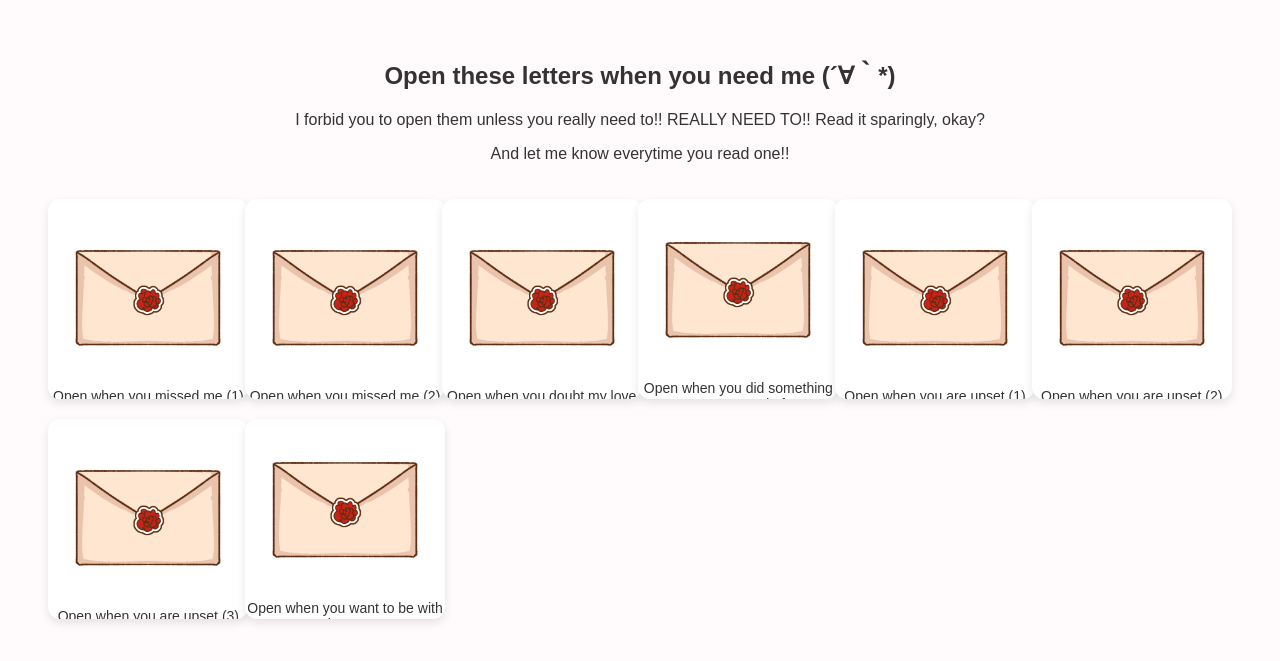
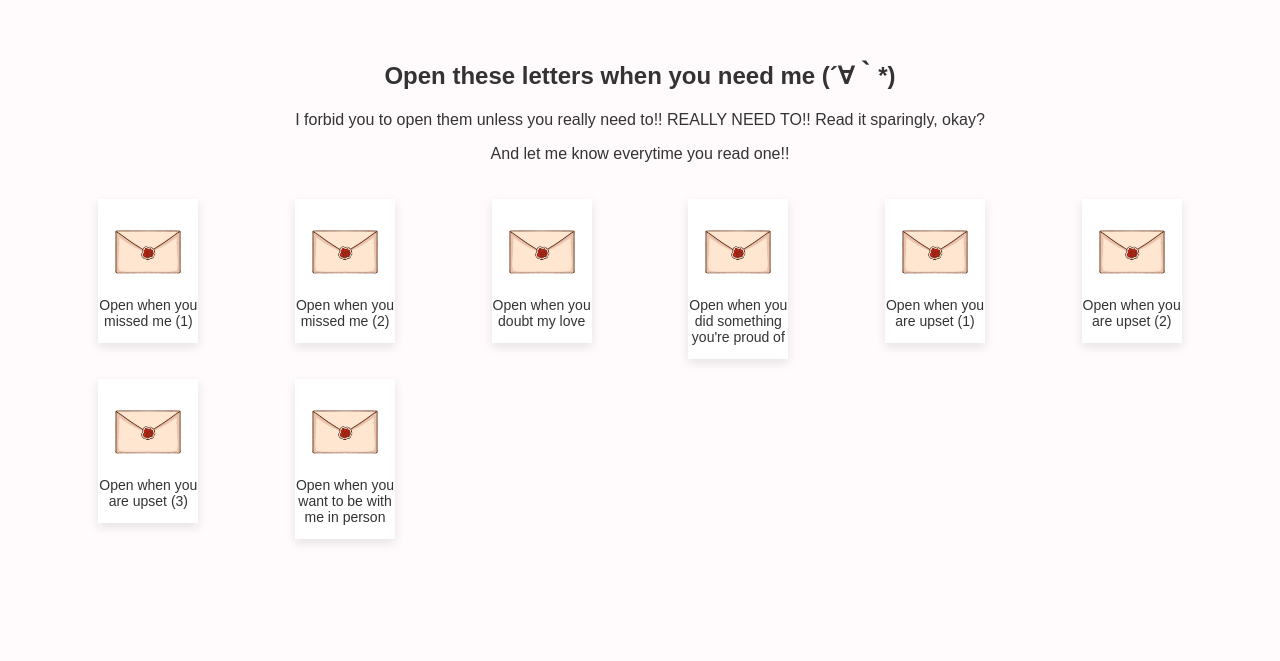
Before and after one commit to monetkyun/DoMo, a plain HTML site: page actualpage.html in a window 1280 px wide. Shown: the part 884-1545 px from the top of the page. Drawn offline with Linux system fonts and the light colour scheme; a web font is replaced by a local one.

Commit message:
put me out of my misery

```diff
--- a/style.css
+++ b/style.css
@@ -112,11 +112,11 @@ box-sizing: border-box;
 
 /* MINI LETTER STYLES */
 .mini-letter {
-  width: 200px;
-  height: 200px;
+  width: 100px;
+  aspect-ratio: 1 / 1;
   cursor: pointer;
-  border-radius: 12px;
-  overflow: hidden;
+  box-sizing: border-box;
+  overflow: visible;
   background-color: white;
   box-shadow: 0 4px 10px rgba(0, 0, 0, 0.1);
   transition: transform 0.2s;
@@ -131,8 +131,8 @@ box-sizing: border-box;
 }
 
 .mini-letter img {
-  width: 100%;
-  height: 100%;
+  width: 90%;
+  height: auto;
   object-fit: contain;
 }
 
```
